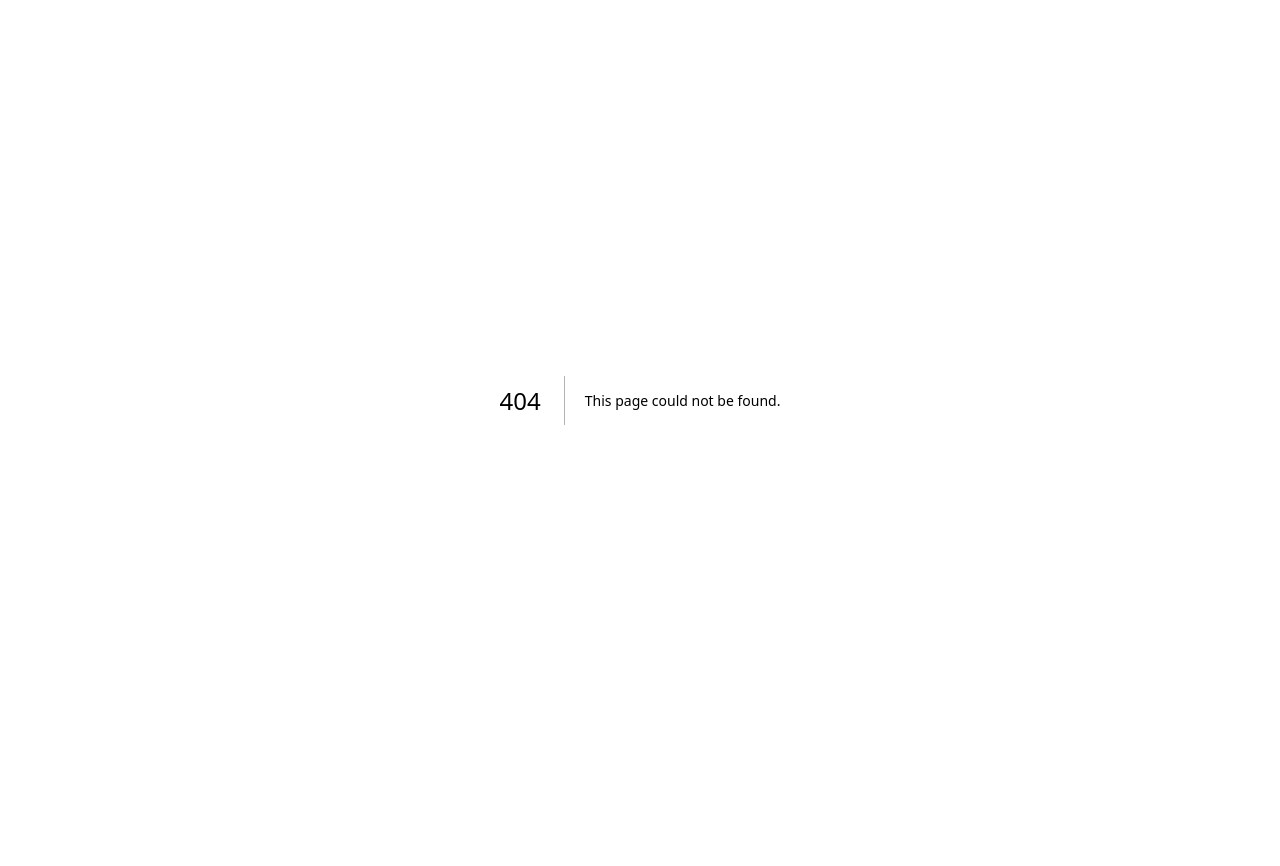
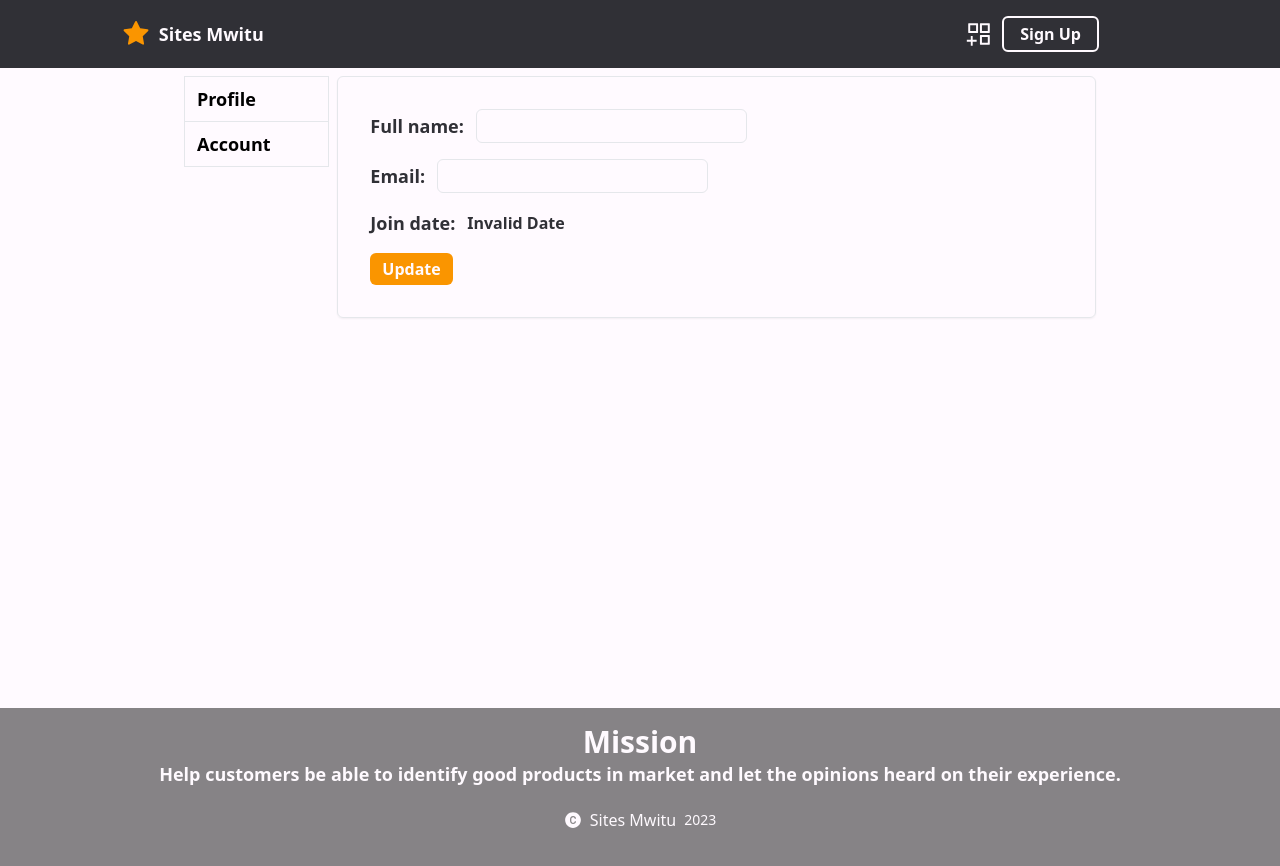
Before and after one commit to monyorojoseph/Mwitu, a Next.js app in the folder web/: page /settings in a window 1280 px wide. Before the commit this address had no page. Before the commit the page ends 800 px from the top, so only its background shows below. Built offline with nearby package versions, Linux system fonts and the light colour scheme; no server answers.

Commit message:
settings page  and begger component

```diff
--- /dev/null
+++ b/web/components/Begger/Beggre.tsx
@@ -0,0 +1,11 @@
+export default function Begger(){
+    return(
+        <>
+        <div className="border rounded-md shadow-sm p-5">
+            <h4 className="text-center text-Night text-xl font-semibold border-b-2 border-Jet pb-1 mb-2"
+            >Donate</h4>
+            <p className="text-Jet text-lg">If you like the project, you can contribute financial with little you have to keep servers running.</p>
+        </div>
+        </>
+    )
+}
--- a/web/components/Navbar/Auth.tsx
+++ b/web/components/Navbar/Auth.tsx
@@ -35,7 +35,7 @@ export default function Auth(){
         return(
             <>
             <div className="flex flex-row justify-center items-center space-x-5">
-                <Link href={'/profile'}>
+                <Link href={'/settings'}>
                     <AiOutlineUser className="border-2 border-GhostWhite text-3xl font-bold rounded-full cursor-pointer
                     hover:border-PrincetonOrange hover:text-PrincetonOrange"/>
                 </Link>
--- a/web/constants/values.ts
+++ b/web/constants/values.ts
@@ -35,4 +35,4 @@ export const SiteItems =  [
 ]
 
 export const ReviewTabs = ['reviews', 'leaveReview']
-export const ProfileTabs = ['profile', 'account']
+export const SettingTabs = ['profile', 'account']
--- a/web/pages/profile/index.tsx
+++ b/web/pages/settings/index.tsx
@@ -1,29 +1,29 @@
 import Layout from "@/components/Layout/Layout";
-import { ProfileTabs } from "@/constants/values";
+import { SettingTabs } from "@/constants/values";
 import { useProfileDetails } from "@/hooks/swr/profileDetails";
 import { joinDate } from "@/utils/date";
 import { useState } from "react";
 
-export default function Profile(){
-    const [ profileTabs,  setProfileTabs ] = useState<string>(ProfileTabs[0])
+export default function Setting(){
+    const [ settingTabs,  setSettingTabs ] = useState<string>(SettingTabs[0])
     return(
         <Layout>
             <section className="grid gap-2 grid-cols-6">
                 <div className="col-span-1">
                     <div className=" border divide-y flex flex-col">
                         <span className="py-2 px-3 cursor-pointer font-semibold text-lg"
-                        onClick={()=> setProfileTabs(ProfileTabs[0])}>
+                        onClick={()=> setSettingTabs(SettingTabs[0])}>
                             Profile
                         </span>
                         <span className="py-2 px-3 cursor-pointer font-semibold text-lg"
-                        onClick={()=> setProfileTabs(ProfileTabs[1])}>
+                        onClick={()=> setSettingTabs(SettingTabs[1])}>
                             Account
                         </span>
                     </div>
                 </div>
                 <div className="border col-span-5 p-8 shadow-sm rounded-md">
-                    { profileTabs == ProfileTabs[0] && <ProfileDetails />}
-                    { profileTabs == ProfileTabs[1] &&  <Account />}
+                    { settingTabs == SettingTabs[0] && <Profile />}
+                    { settingTabs == SettingTabs[1] &&  <Account />}
                 </div>
 
             </section>
@@ -31,7 +31,7 @@ export default function Profile(){
     )
 }
 
-function ProfileDetails(){
+function Profile(){
     const { profile, loading } = useProfileDetails()
 
     return(
--- a/web/pages/site/[id].tsx
+++ b/web/pages/site/[id].tsx
@@ -16,6 +16,7 @@ import { AxiosResponse } from "axios";
 import { ReviewsContextProvider, useReviewsContext } from "@/hooks/contexts/reviewsContext";
 import { ReviewItems, ReviewTabs } from "@/constants/values";
 import Loader from "@/components/Loading/Loader";
+import Begger from "@/components/Begger/Beggre";
 
 export default function Site(){
     const router = useRouter()
@@ -36,7 +37,7 @@ export default function Site(){
                         <div className="col-span-4">
                             <SiteDetails />
                             <AverageRatingValues />
-                            <Sponser />
+                            <Begger />
                         </div>
                     </div>
                     {/* Related */}
@@ -53,7 +54,7 @@ function AverageRatingValues(){
     const { site, loading } = useSitesDetails(id as string)
 
     return(<>
-        {!loading && (<div className="border rounded-md shadow-sm p-2 space-y-2">
+        {!loading && (<div className="border rounded-md shadow-sm p-2 space-y-2 mb-2">
             <h4 className="text-lg font-semibold mx-2 mb-3">Average Rating</h4>
             <RatedBar stars={site?.avg_rating} extraStyles="text-3xl mx-2 mb-3"/>
 
@@ -85,12 +86,6 @@ function SiteDetails(){
         </div> */}
     </div>)}
     {loading && <Loader />}</>)
-}
-
-function Sponser(){
-    return(
-        <>Begger</>
-    )
 }
 
 function ReviewContainer(){
```
Also changed, not shown: 1 other file (tests, documents, lock files or other folders).
